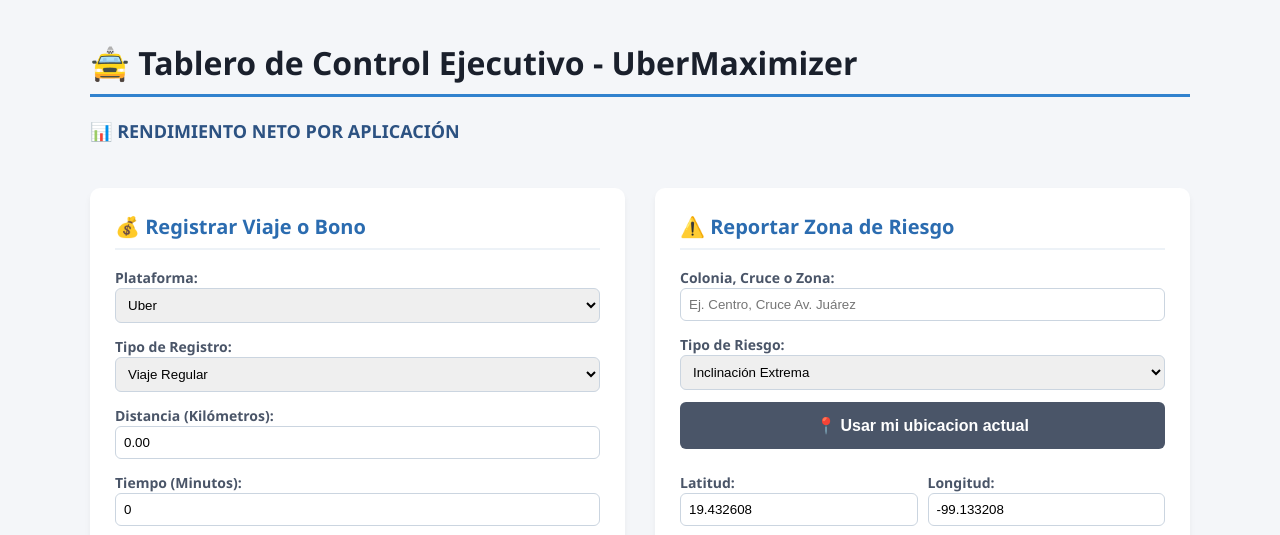
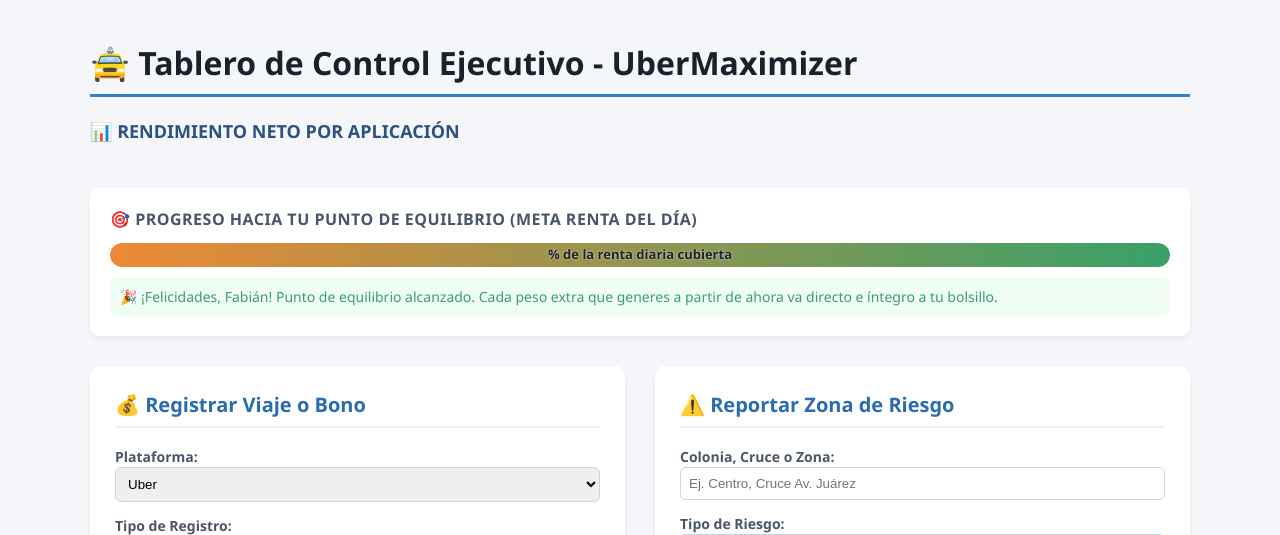
Before and after one commit to malkavianikkaku-gif/uber-maximizer, a Django app: template templates/dashboard.html in a window 1280 px wide. Shown: the top 535 px of the page. Run offline with Django 5.2, Linux system fonts and the light colour scheme; the template is opened without the code that fills it, so the values that code supplies are empty; some libraries are stand-ins or nearby versions.

Commit message:
Feat: Barra de progreso para punto de equilibrio diario usando variables CSS dinámicas

```diff
--- a/templates/dashboard.html
+++ b/templates/dashboard.html
@@ -86,11 +86,18 @@
                 font-size: 18px; /* Texto más pequeño en celular */
             }
         }
-                /* Colores de bordes dinámicos por aplicación */
+        /* Colores de bordes dinámicos por aplicación */
         .card.app-uber { border-left-color: #000000 !important; }    /* Negro Uber */
         .card.app-didi { border-left-color: #ff8c00 !important; }    /* Naranja Didi */
         .card.app-indrive { border-left-color: #00cc66 !important; } /* Verde InDrive */
-
+        .progress-container { background: white; padding: 20px; border-radius: 10px; box-shadow: 0 4px 6px rgba(0,0,0,0.05); margin-bottom: 30px; }
+        .progress-container h2 { margin-top: 0; font-size: 16px; color: #4a5568; text-transform: uppercase; letter-spacing: 0.5px; }
+        .progress-bar-bg { background-color: #e2e8f0; border-radius: 20px; height: 24px; width: 100%; overflow: hidden; position: relative; margin-top: 10px; }
+        .progress-bar-fill { height: 100%; border-radius: 20px; background: linear-gradient(90deg, #ed8936 0%, #38a169 100%); transition: width 0.5s ease-out; width: var(--progreso, 0%);}
+        .progress-text { position: absolute; width: 100%; text-align: center; top: 2px; font-weight: bold; font-size: 13px; color: #1a202c; text-shadow: 0px 0px 2px rgba(255,255,255,0.8); }
+        .status-alert { font-size: 14px; margin-top: 10px; font-weight: 500; padding: 10px; border-radius: 6px; }
+        .status-alert.warning { color: #dd6b20; background-color: #fff5e6; }
+        .status-alert.success { color: #38a169; background-color: #f0fdf4; }
     </style>
 </head>
 <body>
@@ -112,6 +119,25 @@
                     </div>
                 </div>
             {% endfor %}
+        </div>
+
+        <div class="progress-container">
+            <h2>🎯 Progreso Hacia tu Punto de Equilibrio (Meta Renta del Día)</h2>
+            <div class="progress-bar-bg">
+                <!-- Usamos la variable porcentaje_equilibrio para controlar el ancho de la barra dinámicamente -->
+                <div class="progress-bar-fill" style="--progreso: {{ porcentaje_equilibrio }}%;"></div>
+                <div class="progress-text">{{ porcentaje_equilibrio|floatformat:1 }}% de la renta diaria cubierta</div>
+            </div>
+
+            {% if pesos_faltantes_renta > 0 %}
+                <div class="status-alert warning">
+                    ⚠️ Te faltan <strong>${{ pesos_faltantes_renta|floatformat:2 }} MXN</strong> netos para cubrir la renta fija de hoy y empezar a ver tus propias ganancias.
+                </div>
+            {% else %}
+                <div class="status-alert success">
+                    🎉 ¡Felicidades, Fabián! Punto de equilibrio alcanzado. Cada peso extra que generes a partir de ahora va directo e íntegro a tu bolsillo.
+                </div>
+            {% endif %}
         </div>
 
         <div class="section-split">
```
Also changed, not shown: core/views/view_dashboard.py (+21 -5 lines), db.sqlite3 (added).
